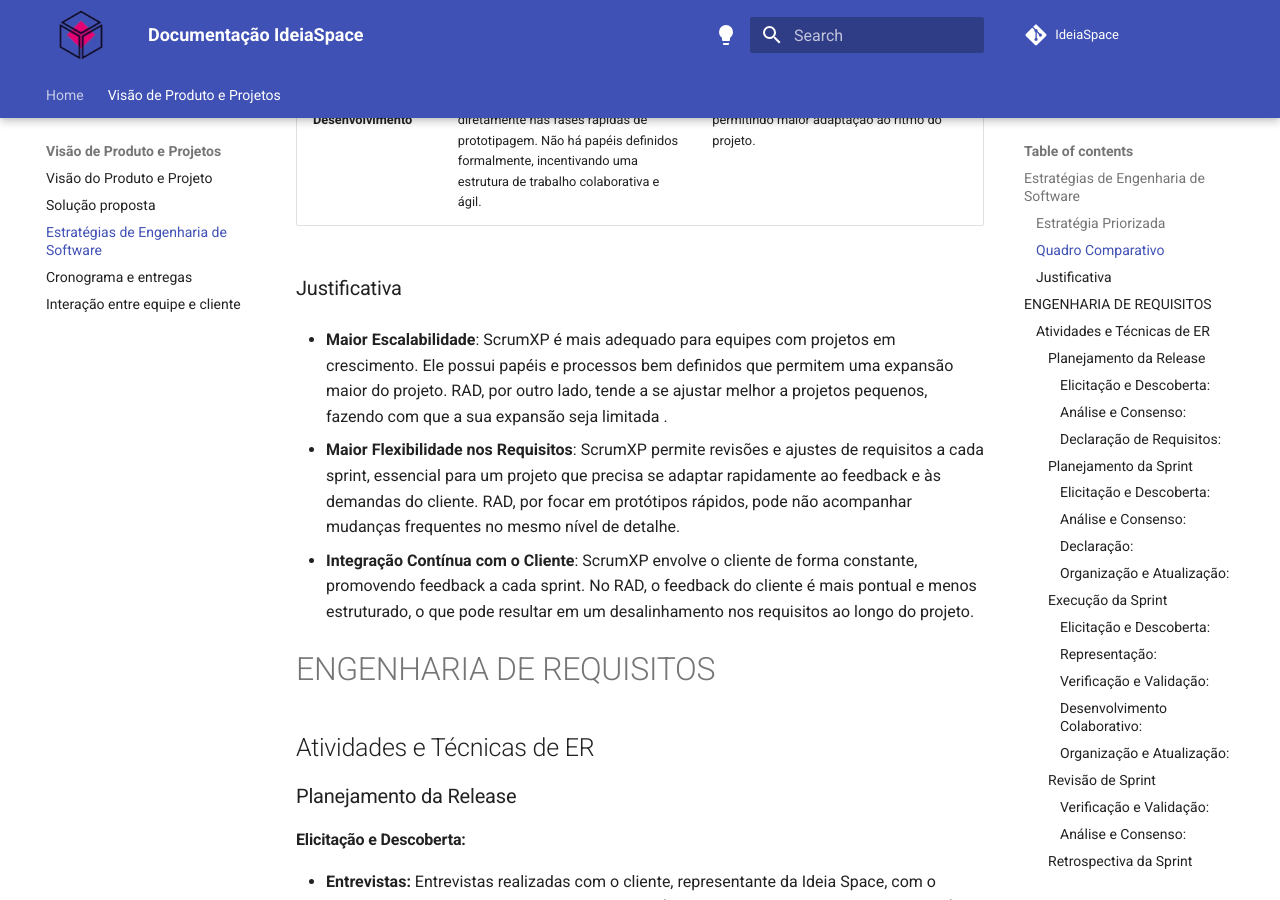
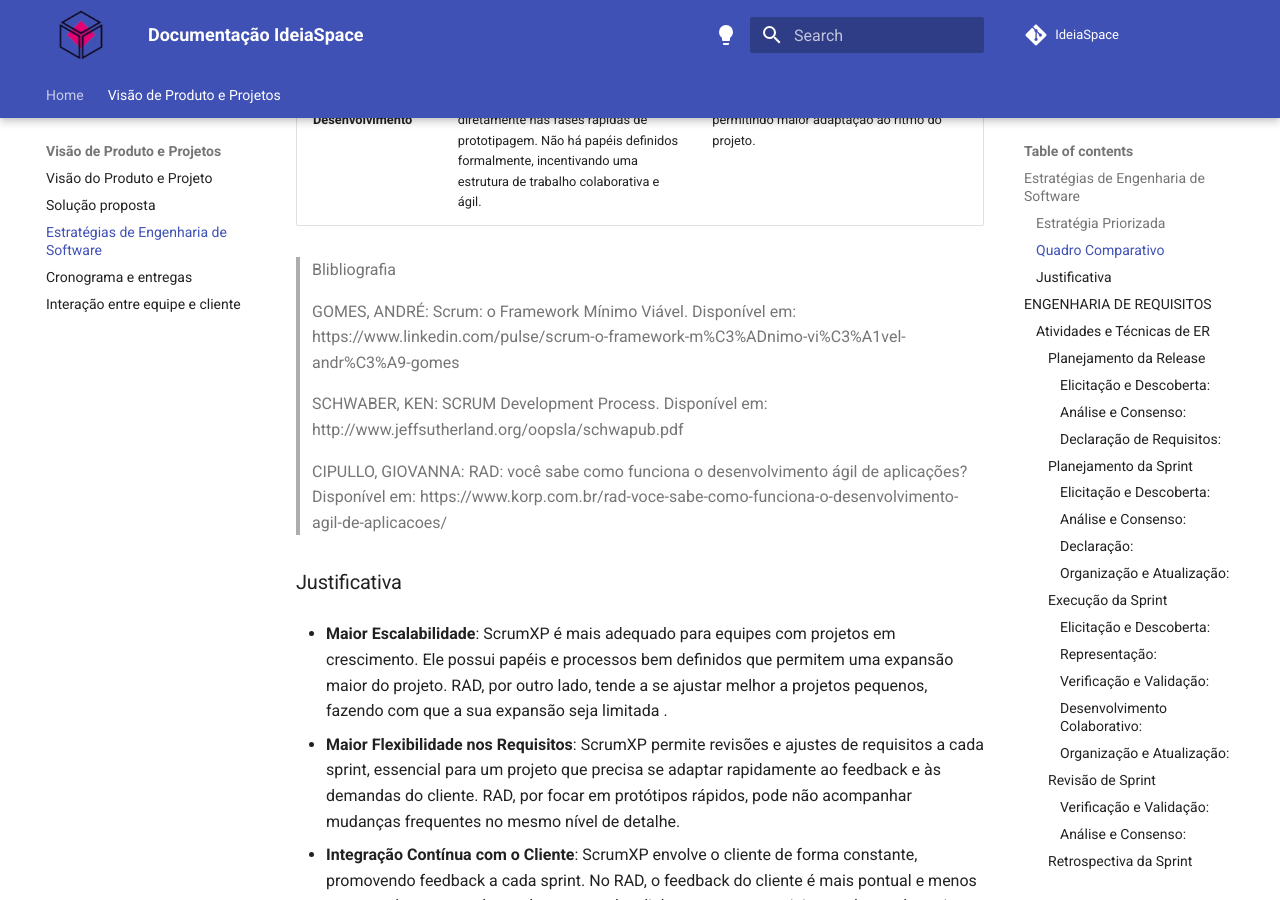
Before and after one commit to mdsreq-fga-unb/2024.2-T01-IdeaSpace, an MkDocs documentation site: the page built from docs/produto/estrategias.md, in a window 1280 px wide and 900 px high, scrolled down 2101 px. Built offline with MkDocs 1.6.1 and Material for MkDocs 9.7.7, drawn with Linux system fonts in a browser that asks for light colours; comment, search, counter and statistics services are not loaded.

Commit message:
Update estrategias.md
Adição do referencial teórico das metodologias

```diff
--- a/docs/produto/estrategias.md
+++ b/docs/produto/estrategias.md
@@ -28,6 +28,15 @@ O quadro a seguir, apresenta algumas características relacionadas ao RAD e ao S
 |**Controle de Qualidade**|Feito após a prototipagem inicial. A ênfase é em revisar o produto após cada fase, possibilitando ajustes incrementais para refinar a qualidade conforme necessário.| Controle de qualidade embutido nas práticas do XP e em revisões em cada sprint, garantindo que o software seja testado a cada nova funcionalidade.|
 **Escalabilidade**|Mais adequado para equipes pequenas e projetos de menor escala, onde uma coordenação mais leve e rápida é viável. |Escalável, mas mais indicado para equipes menores e médias devido à sua abordagem colaborativa e interativa constante.
 |**Suporte a Equipes de Desenvolvimento**|Funciona bem em equipes pequenas, com desenvolvedores envolvidos diretamente nas fases rápidas de prototipagem. Não há papéis definidos formalmente, incentivando uma estrutura de trabalho colaborativa e ágil.|Suporta equipes menores e mais colaborativas, com papéis mais flexíveis, permitindo maior adaptação ao ritmo do projeto.
+
+ >Blibliografia
+ >
+ >GOMES, ANDRÉ: Scrum: o Framework Mínimo Viável. Disponível em: https://www.linkedin.com/pulse/scrum-o-framework-m%C3%ADnimo-vi%C3%A1vel-andr%C3%A9-gomes
+ >
+ > SCHWABER, KEN: SCRUM Development Process. Disponível em: http://www.jeffsutherland.org/oopsla/schwapub.pdf
+ >
+ > CIPULLO, GIOVANNA: RAD: você sabe como funciona o desenvolvimento ágil de aplicações? Disponível em: https://www.korp.com.br/rad-voce-sabe-como-funciona-o-desenvolvimento-agil-de-aplicacoes/
+
 
 ### Justificativa
 
```
